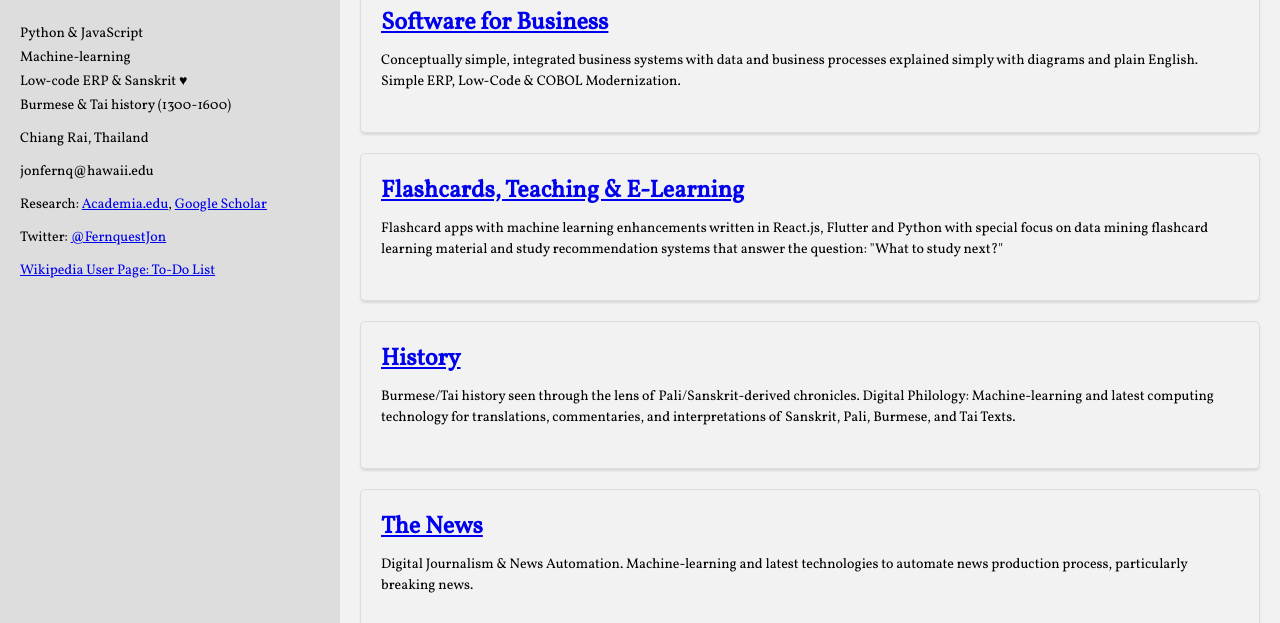
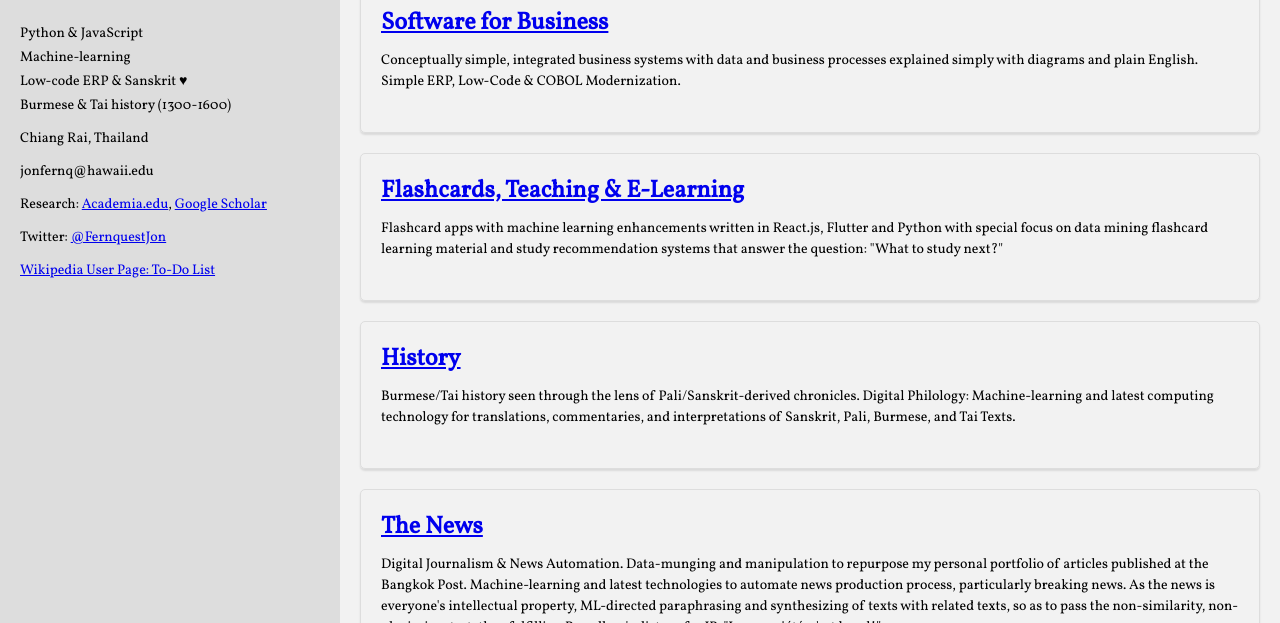
Before and after one commit to jonfernq/jonfernq.github.io, a plain HTML site: page index.html in a window 1280 px wide. Shown: the part 329-952 px from the top of the page. Drawn offline with Linux system fonts and the light colour scheme.

Commit message:
Update index.html

```diff
--- a/index.html
+++ b/index.html
@@ -131,7 +131,10 @@
 
 		<div class="project">
 			<h3><a href="https://github.com/jonfernq/News-Automation">The News</a></h3>
-			<p>Digital Journalism & News Automation. Machine-learning and latest technologies to automate news production process, particularly breaking news.</p>
+			<p>Digital Journalism & News Automation. Data-munging and manipulation to repurpose my personal portfolio of articles published at the Bangkok Post.
+			Machine-learning and latest technologies to automate news production process, particularly breaking news.
+			As the news is everyone's intellectual property, ML-directed paraphrasing and synthesizing of texts with related texts, so
+			as to pass the non-similarity, non-plagiarism test, thus fulfilling Proudhon's dictum for IP: "La propriété, c'est le vol!" </p>
 		</div>
 
 		<div class="project">
```
